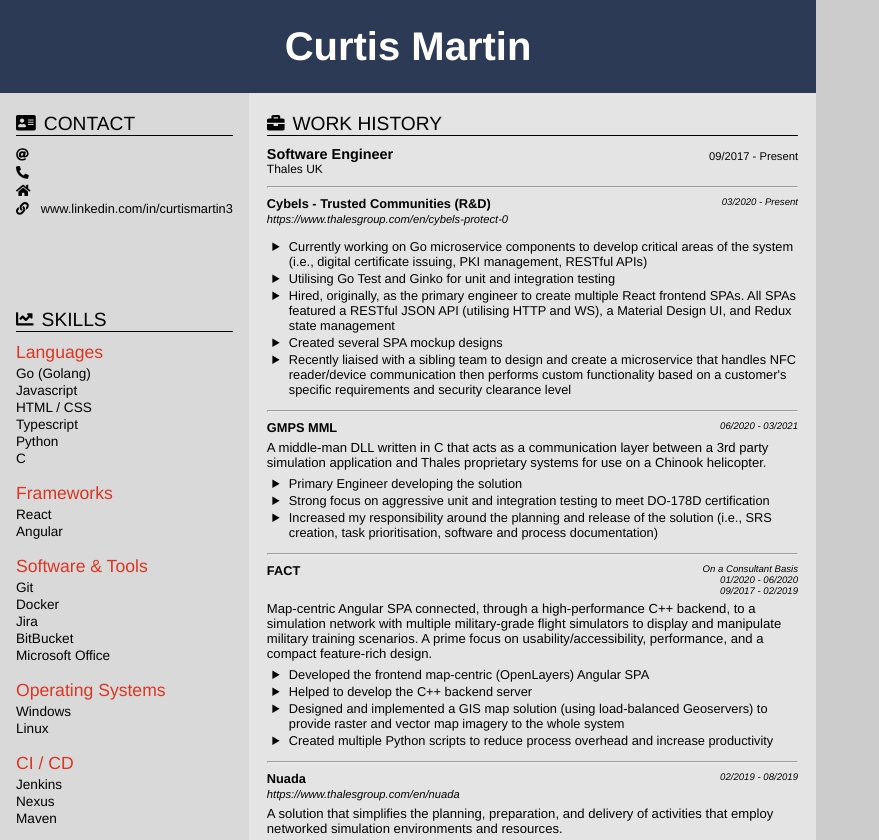
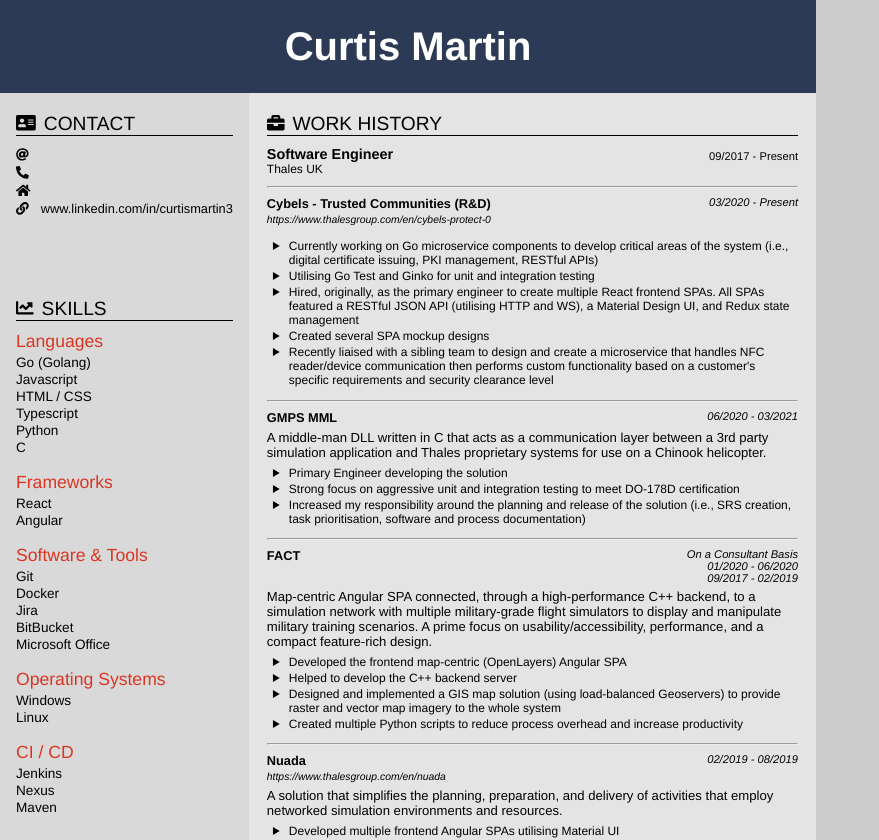
Before and after one commit to CurtisM132/resume, a React (Create React App) app: page / in a window 1280 px wide. Shown: the top 840 px of the page, without its empty margins (0-879 px from the left). Built offline with nearby package versions, Linux system fonts and the light colour scheme.

Commit message:
Updated Font Sizing

```diff
--- a/src/features/work-history/WorkHistory.css
+++ b/src/features/work-history/WorkHistory.css
@@ -5,7 +5,7 @@
 .project-date {
     text-align: end;
 
-    font-size: 0.6rem;
+    font-size: 0.7rem;
     font-style: italic;
     font-weight: lighter;
 
@@ -24,7 +24,7 @@
 
     list-style-type: disclosure-closed;
 
-    font-size: 0.80rem;
+    font-size: 0.75rem;
 }
 
 li {
@@ -32,5 +32,5 @@
 }
 
 i {
-    font-size: 0.7rem;
+    font-size: 0.65rem;
 }
```
